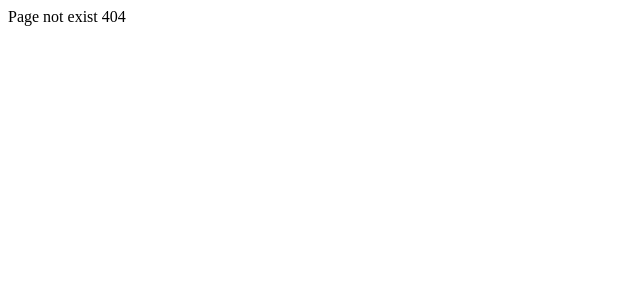
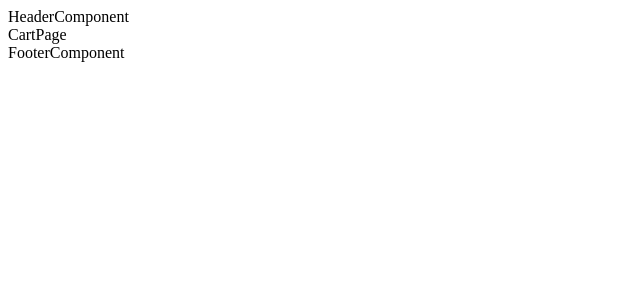
Before and after one commit to Jesicaahr/client-shop, a React (Create React App) app: page /cart in a window 1280 px wide. Before the commit this address had no page. Shown: the top 300 px of the page, without its empty margins (0-640 px from the left). Built offline with nearby package versions, Linux system fonts and the light colour scheme.

Commit message:
handle error

```diff
--- a/src/App.js
+++ b/src/App.js
@@ -4,8 +4,12 @@ import ProductListPage from './pages/ProductListPage';
 import ProductDetailsPage from './pages/ProductDetailsPage';
 import LoginPage from './pages/LoginPage';
 import RegisterPage from './pages/RegisterPage';
-import CardPage from './pages/CardPage';
+import CartPage from './pages/CartPage';
+
+// Components
 import ProtectedRoutesComponent from './components/ProtectedRoutesComponent';
+import HeaderComponent from './components/HeaderComponent';
+import FooterComponent from './components/FooterComponent';
 
 // Protected User Pages
 import UserProfilePage from './pages/user/UserProfilePage';
@@ -27,11 +31,12 @@ import AdminUsersPage from './pages/admin/AdminUsersPage';
 function App() {
   return (
     <BrowserRouter>
+      <HeaderComponent />
       <Routes>
         <Route path='/' element={<HomePage />} />
         <Route path='/product-list' element={<ProductListPage />} />
         <Route path='/product-detail/:id' element={<ProductDetailsPage />} />
-        <Route path='/card' element={<CardPage />} />
+        <Route path='/cart' element={<CartPage />} />
         <Route path='/login' element={<LoginPage />} />
         <Route path='/register' element={<RegisterPage />} />
 
@@ -70,6 +75,7 @@ function App() {
           <Route path='/admin/users' element={<AdminUsersPage />} />
         </Route>
       </Routes>
+      <FooterComponent />
     </BrowserRouter>
   );
 }
--- /dev/null
+++ b/src/components/FooterComponent.jsx
@@ -0,0 +1,7 @@
+import React from 'react';
+
+const FooterComponent = () => {
+  return <div>FooterComponent</div>;
+};
+
+export default FooterComponent;
--- /dev/null
+++ b/src/components/HeaderComponent.jsx
@@ -0,0 +1,7 @@
+import React from 'react';
+
+const HeaderComponent = () => {
+  return <div>HeaderComponent</div>;
+};
+
+export default HeaderComponent;
--- a/src/pages/CardPage.jsx
+++ /dev/null
@@ -1,7 +0,0 @@
-import React from 'react';
-
-const CardPage = () => {
-  return <div>CardPage</div>;
-};
-
-export default CardPage;
--- /dev/null
+++ b/src/pages/CartPage.jsx
@@ -0,0 +1,7 @@
+import React from 'react';
+
+const CartPage = () => {
+  return <div>CartPage</div>;
+};
+
+export default CartPage;
```
